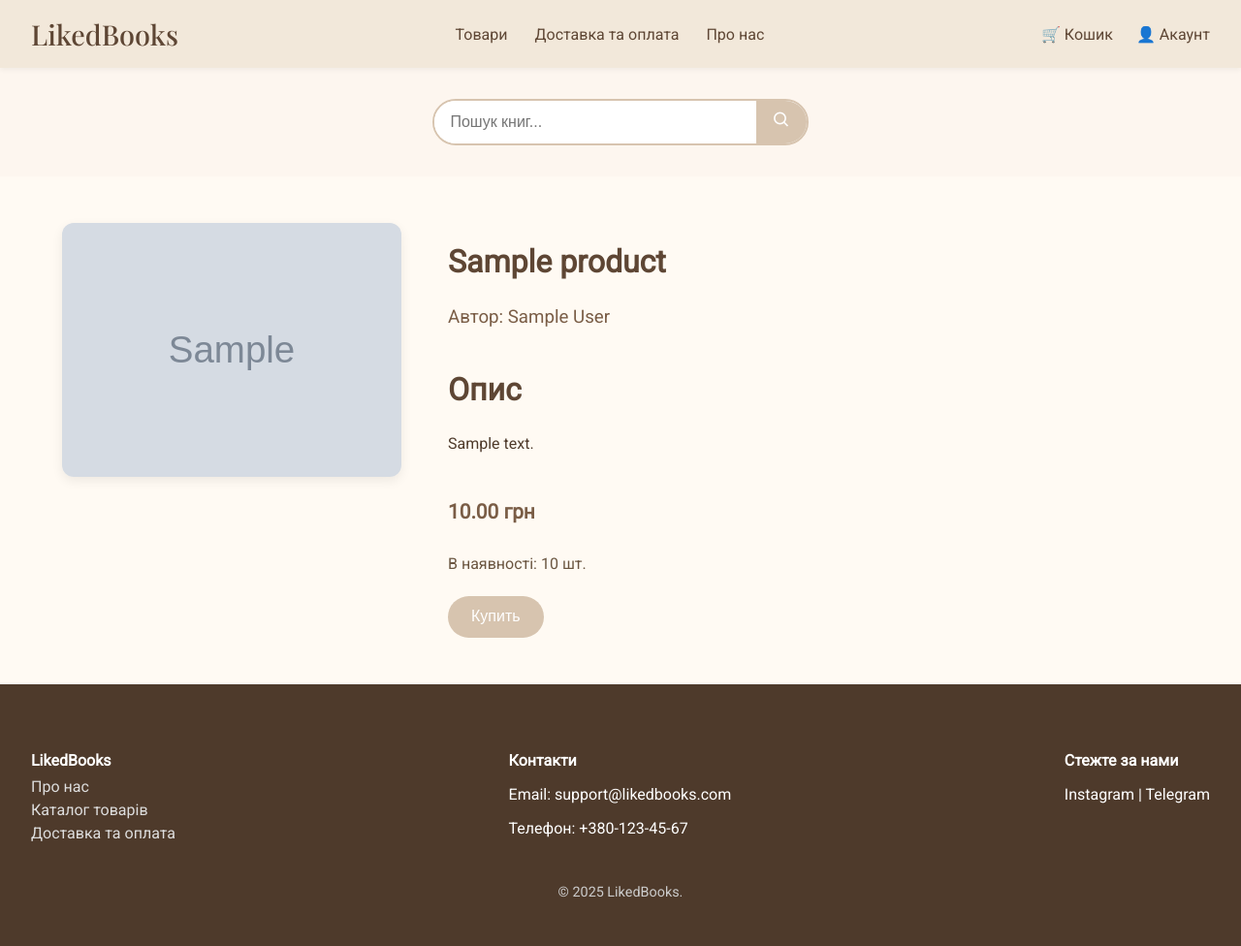
After one commit to shevchenko-nikita/bookstore, a Django app: page /products/1/ in a window 1280 px wide. The commit adds this page. Shown: the whole page at 97% size. Run offline with Django 4.2, Linux system fonts and the light colour scheme; tables that the repository leaves empty hold one stand-in row (values such as "Sample post"); grey boxes marked "Sample" are stand-in pictures.

Commit message:
add product page

```diff
--- /dev/null
+++ b/products/templates/products/product_detail.html
@@ -0,0 +1,71 @@
+
+{% load static %}
+
+<!DOCTYPE html>
+<html lang="ru">
+    <head>
+        <meta charset="UTF-8" />
+        <meta name="viewport" content="width=device-width, initial-scale=1.0" />
+
+        <title>LikedBooks</title>
+
+        <link rel="stylesheet" href="{% static '/css/product_detail.css' %}" />
+        <link rel="stylesheet" href="{% static '/css/common.css' %}" />
+
+        <link rel="preconnect" href="https://fonts.googleapis.com" />
+        <link rel="preconnect" href="https://fonts.gstatic.com" crossorigin />
+        <link href="https://fonts.googleapis.com/css2?family=Playfair+Display:wght@500;700&family=Roboto&display=swap" rel="stylesheet">
+        <link href='https://unpkg.com/boxicons@2.1.4/css/boxicons.min.css' rel='stylesheet'>
+    </head>
+    <body>
+        {% include "products/partials/navbar.html" %}
+        {% include "products/partials/search.html" %}
+
+        <div class="product-detail-container">
+            <div class="product-image">
+                <img src="{{ product.image.url }}" alt="{{ product.name }}">
+            </div>
+            <div class="product-info">
+                <h1>{{ product.name }}</h1>
+                <h3>Автор: {{ product.author_name }}</h3>
+                <h1>Опис</h1>
+                <p class="product-description">{{ product.description }}</p>
+                <p class="product-price">{{ product.price }} грн</p>
+                <p class="product-quantity">
+                    {% if product.quantity > 0 %}
+                        В наявності: {{ product.quantity }} шт.
+                    {% else %}
+                        <span class="out-of-stock">Нет в наличии</span>
+                    {% endif %}
+                </p>
+                {% comment %} {% url 'add_to_cart' product.id %} {% endcomment %}
+                <form method="post" action="">
+                    {% csrf_token %}
+                    {% if product.quantity > 0 %}
+                        <button type="submit" class="buy-btn">Купить</button>
+                    {% else %}
+                        <button class="buy-btn" disabled>Недоступно</button>
+                    {% endif %}
+                </form>
+
+                {% if related_products %}
+                    <div class="related-products">
+                        <h2>Схожі книги</h2>
+                        <div class="product-list">
+                            {% for related_product in related_products %}
+                            <div class="product-card">
+                                <a href="{% url 'product_detail' related_product.id %}">
+                                    <img src="{{ related_product.image.url }}" alt="{{ related_product.name }}">
+                                    <h4>{{ related_product.name }}</h4>
+                                </a>
+                                <p class="price">{{ related_product.price }} грн</p>
+                            </div>
+                            {% endfor %}
+                        </div>
+                    </div>
+                {% endif %}
+            </div>
+        </div>
+        {% include "products/partials/footer.html" %}
+    </body>
+</html>
--- a/products/views.py
+++ b/products/views.py
@@ -1,6 +1,6 @@
 from django.contrib.auth.decorators import login_required
 from django.contrib import messages
-from django.shortcuts import render, redirect
+from django.shortcuts import render, redirect, get_object_or_404
 from django.contrib.auth import authenticate, login, logout, logout
 
 from products.models import ProductCategory, Product
@@ -21,6 +21,11 @@ def delivery(request):
 
 def about(request):
     return render(request, 'products/about.html')
+
+def product_detail(request, product_id):
+    product = get_object_or_404(Product, id=product_id)
+    related_products = Product.objects.filter(category=product.category).exclude(id=product.id)[:4]
+    return render(request, 'products/product_detail.html', {'product': product, 'related_products': related_products})
 
 def login_view(request):
     if request.method == 'POST':
--- /dev/null
+++ b/static/css/product_detail.css
@@ -0,0 +1,130 @@
+.product-detail-container {
+    display: flex;
+    flex-direction: row;
+    gap: 3rem;
+    padding: 3rem 5%;
+    background-color: #fffaf3;
+}
+
+.product-image img {
+    width: 350px;
+    height: auto;
+    border-radius: 12px;
+    box-shadow: 0 4px 12px rgba(0, 0, 0, 0.07);
+}
+
+.product-info {
+    max-width: 600px;
+    display: flex;
+    flex-direction: column;
+    justify-content: flex-start;
+}
+
+.product-info h1 {
+    font-size: 2rem;
+    margin-bottom: 0.5rem;
+    color: #5e4634;
+}
+
+.product-info h3 {
+    color: #7a5d46;
+    margin-bottom: 1.5rem;
+    font-weight: normal;
+}
+
+.product-description {
+    font-size: 1rem;
+    margin-bottom: 1.5rem;
+    line-height: 1.6;
+    color: #4e3a2b;
+}
+
+.product-price {
+    font-size: 1.3rem;
+    font-weight: bold;
+    color: #7a5d46;
+    margin-bottom: 1rem;
+}
+
+.product-quantity {
+    margin-bottom: 1.5rem;
+    color: #6a5540;
+}
+
+.out-of-stock {
+    color: #b04343;
+    font-weight: bold;
+}
+
+.buy-btn {
+    background-color: #d7c4af;
+    color: white;
+    border: none;
+    padding: 0.8rem 1.5rem;
+    border-radius: 25px;
+    cursor: pointer;
+    font-size: 1rem;
+    transition: background-color 0.3s ease;
+}
+
+.buy-btn:hover:not(:disabled) {
+    background-color: #b89f87;
+}
+
+.buy-btn:disabled {
+    background-color: #ccc;
+    cursor: not-allowed;
+}
+
+.related-products {
+    margin-top: 3rem;
+}
+
+.related-products h2 {
+    font-size: 1.5rem;
+    color: #5e4634;
+    margin-bottom: 1.5rem;
+}
+
+.product-list {
+    display: flex;
+    gap: 1.5rem;
+}
+
+.product-card {
+    background-color: #fffaf3;
+    border: 1px solid #e2d5c0;
+    border-radius: 12px;
+    overflow: hidden;
+    padding: 1rem;
+    width: 200px;
+    text-align: center;
+    transition: box-shadow 0.3s ease, transform 0.3s ease;
+}
+
+.product-card a {
+    text-decoration: none;
+}
+
+.product-card img {
+    width: 100%;
+    height: auto;
+    border-radius: 8px;
+    margin-bottom: 1rem;
+}
+
+.product-card h4 {
+    font-size: 1.1rem;
+    color: #5e4634;
+    margin-bottom: 0.5rem;
+}
+
+.product-card .price {
+    font-weight: bold;
+    color: #7a5d46;
+}
+
+.product-card:hover {
+    box-shadow: 0 8px 16px rgba(0, 0, 0, 0.1);
+    transform: translateY(-5px);
+}
--- a/static/css/products.css
+++ b/static/css/products.css
@@ -68,6 +68,10 @@ html, body {
     justify-content: space-between;
 }
 
+.product-card a {
+    text-decoration: none;
+}
+
 .product-card img {
     width: 100%;
     height: 220px;
--- a/store/urls.py
+++ b/store/urls.py
@@ -19,7 +19,7 @@ from django.urls import path
 from django.conf.urls.static import static
 from django.conf import settings
 
-from products.views import index, products, delivery, about
+from products.views import index, products, delivery, about, product_detail
 from products.views import login_view, signup_view, profile_view, delete_account, logout_view
 
 
@@ -32,6 +32,7 @@ urlpatterns = [
     path('about', about, name='about'),
     path('profile', profile_view, name='profile'),
     path('delete_account', delete_account, name='delete_account'),
+    path('products/<int:product_id>/', product_detail, name='product_detail'),
 
     path('login', login_view, name='login'),
     path('signup', signup_view, name='signup'),
```
Also changed, not shown: products/templates/products/products.html (+6 -4 lines).
